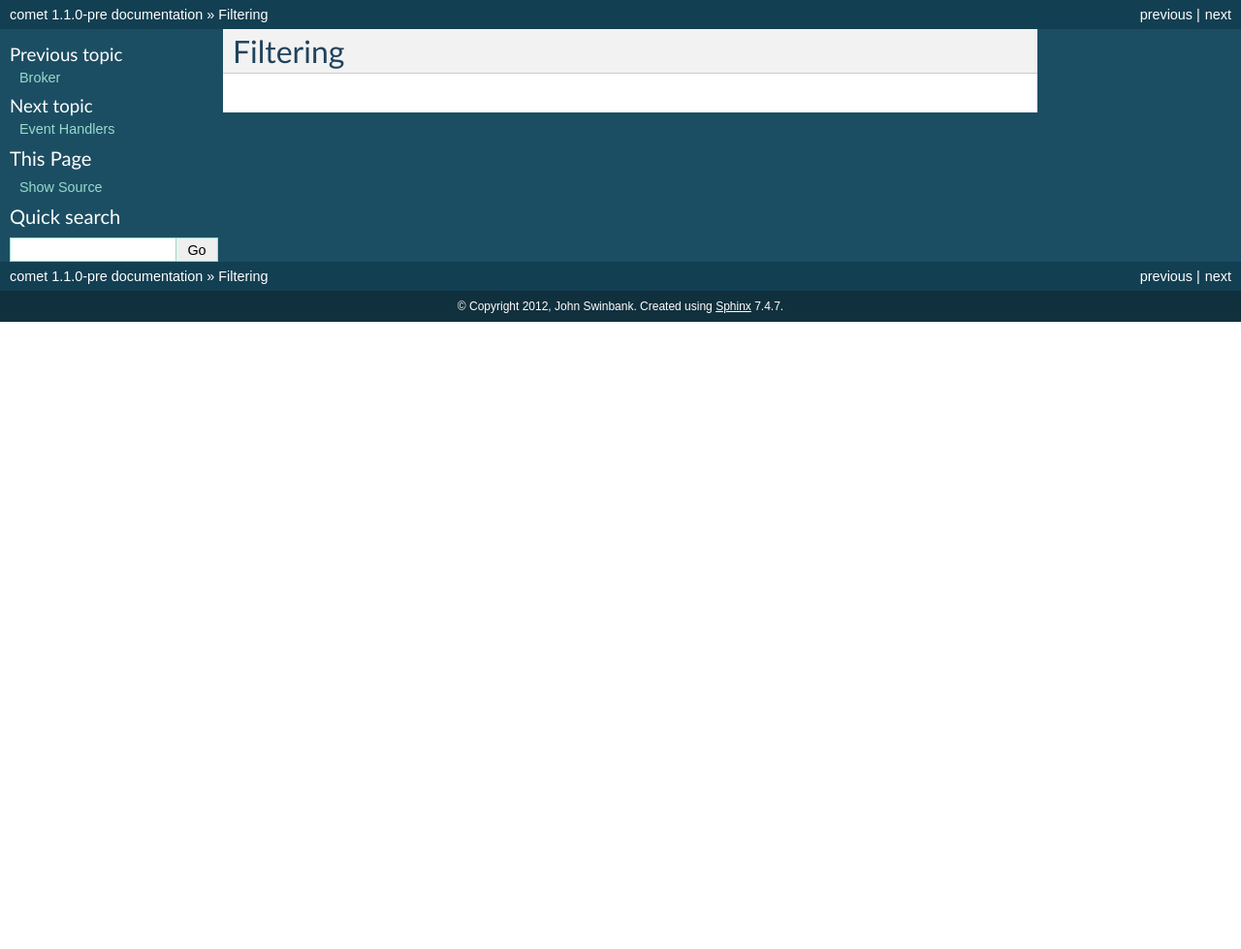
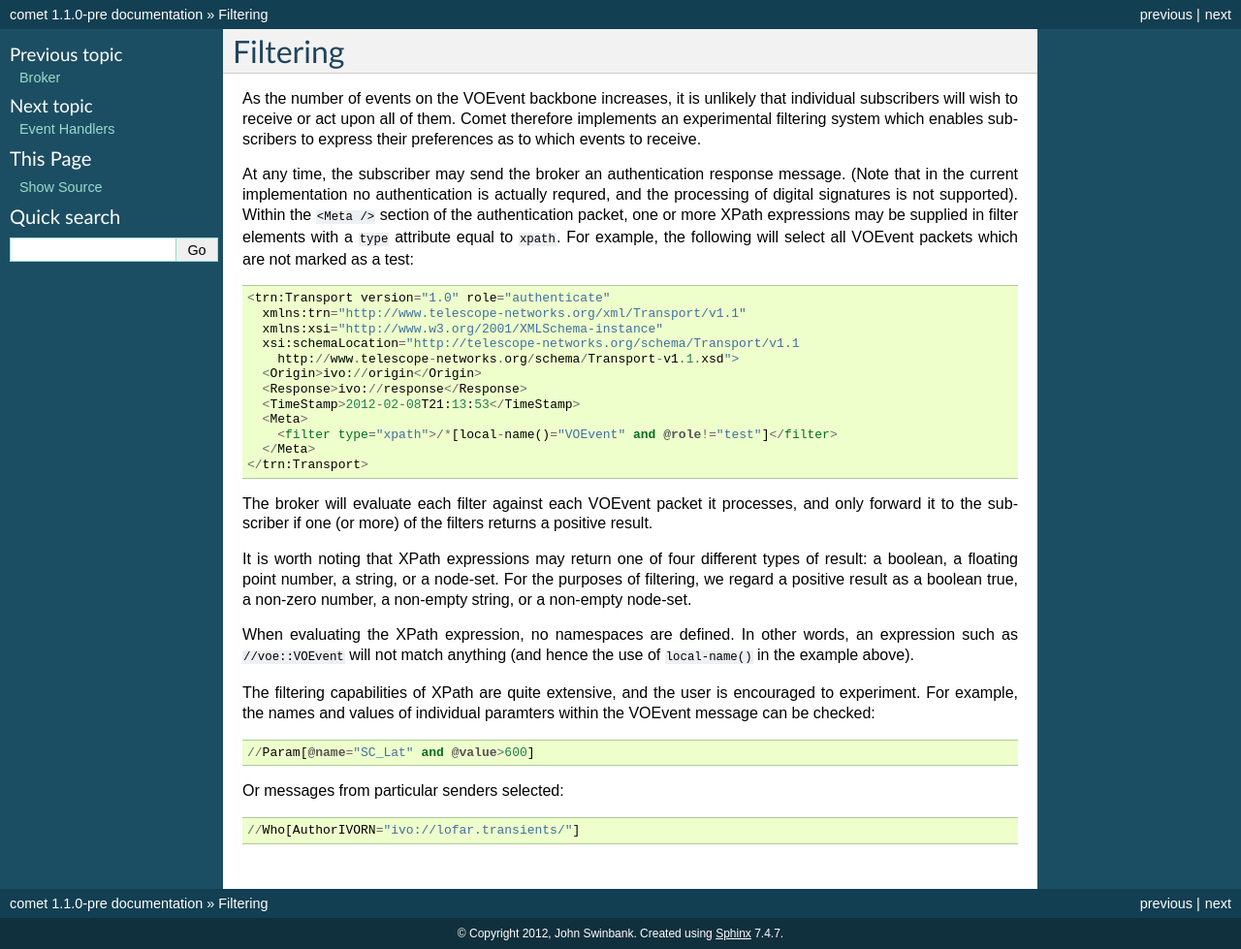
Before and after one commit to jdswinbank/Comet, a Sphinx documentation site: the page built from docs/filtering.rst, in a window 1280 px wide. Shown: the whole page at 97% size. Built offline with Sphinx 7.4.7, drawn with Linux system fonts in a browser that asks for light colours; before the commit the page ends 900 px from its top, so only the background shows below that.

Commit message:
Transplant sections on filtering & event handlers from README

```diff
--- a/docs/filtering.rst
+++ b/docs/filtering.rst
@@ -3,6 +3,51 @@
 Filtering
 =========
 
-.. todo::
+As the number of events on the VOEvent backbone increases, it is unlikely that
+individual subscribers will wish to receive or act upon all of them. Comet
+therefore implements an experimental filtering system which enables
+subscribers to express their preferences as to which events to receive.
 
-   Write this.
+At any time, the subscriber may send the broker an authentication response
+message. (Note that in the current implementation no authentication is
+actually requred, and the processing of digital signatures is not supported).
+Within the ``<Meta />`` section of the authentication packet, one or more
+XPath expressions may be supplied in filter elements with a ``type`` attribute
+equal to ``xpath``. For example, the following will select all VOEvent packets
+which are not marked as a test::
+
+  <trn:Transport version="1.0" role="authenticate"
+    xmlns:trn="http://www.telescope-networks.org/xml/Transport/v1.1"
+    xmlns:xsi="http://www.w3.org/2001/XMLSchema-instance"
+    xsi:schemaLocation="http://telescope-networks.org/schema/Transport/v1.1
+      http://www.telescope-networks.org/schema/Transport-v1.1.xsd">
+    <Origin>ivo://origin</Origin>
+    <Response>ivo://response</Response>
+    <TimeStamp>2012-02-08T21:13:53</TimeStamp>
+    <Meta>
+      <filter type="xpath">/*[local-name()="VOEvent" and @role!="test"]</filter>
+    </Meta>
+  </trn:Transport>
+
+The broker will evaluate each filter against each VOEvent packet it processes,
+and only forward it to the subscriber if one (or more) of the filters returns
+a positive result.
+
+It is worth noting that XPath expressions may return one of four different
+types of result: a boolean, a floating point number, a string, or a node-set.
+For the purposes of filtering, we regard a positive result as a boolean true,
+a non-zero number, a non-empty string, or a non-empty node-set.
+
+When evaluating the XPath expression, no namespaces are defined. In other
+words, an expression such as ``//voe::VOEvent`` will not match anything (and
+hence the use of ``local-name()`` in the example above).
+
+The filtering capabilities of XPath are quite extensive, and the user is
+encouraged to experiment. For example, the names and values of individual
+paramters within the VOEvent message can be checked::
+
+  //Param[@name="SC_Lat" and @value>600]
+
+Or messages from particular senders selected::
+
+  //Who[AuthorIVORN="ivo://lofar.transients/"]
```
Also changed, not shown: docs/handlers.rst (+17 -2 lines).
